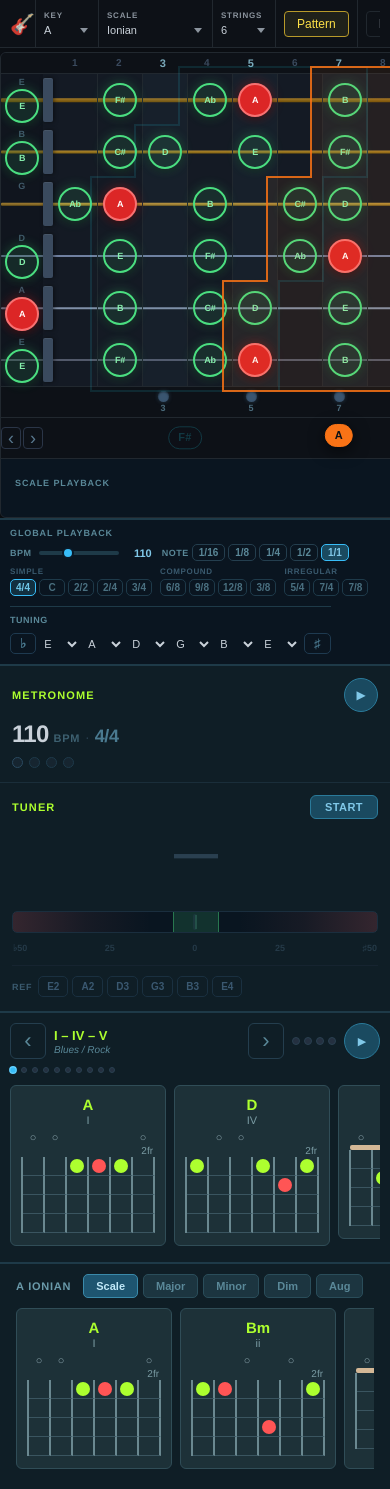
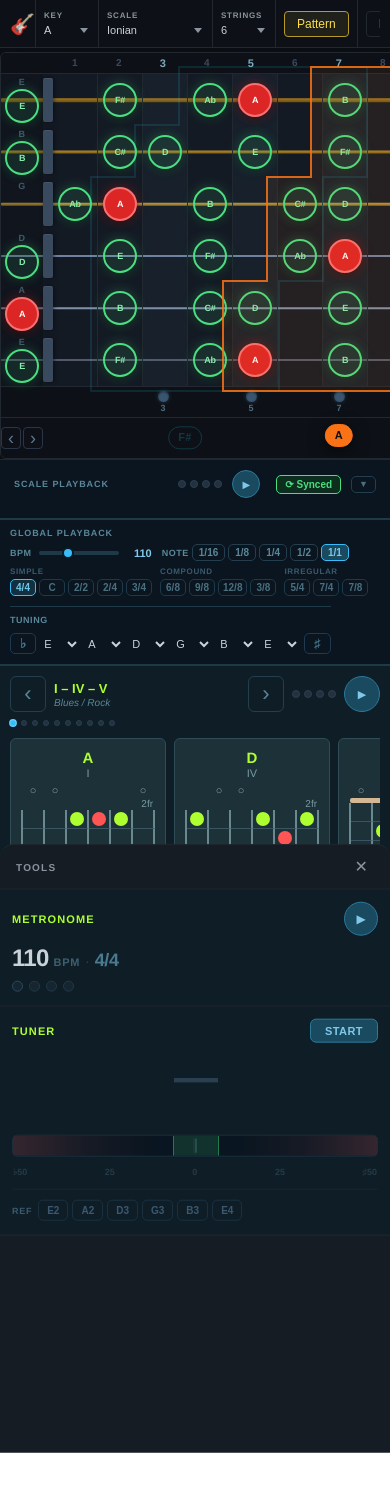
Before and after one commit to rpowell5064/modes, a React (Create React App) app: page / in a window 390 px wide. After the commit the page ends 1142 px from the top, so only its background shows below. Built offline with nearby package versions, Linux system fonts and the light colour scheme.

Commit message:
ui enhancements

```diff
--- a/src/App.css
+++ b/src/App.css
@@ -218,7 +218,9 @@
     overflow-y: hidden;
     -webkit-overflow-scrolling: touch;
     padding: 4px 0 0;
-    touch-action: pan-x;
+    /* pan-x + pan-y: horizontal scroll works within the area, vertical
+       pan has no scrollable content here so it propagates to the page. */
+    touch-action: pan-x pan-y;
     /* Stop "bounce to go back" gesture from firing at scroll edges */
     overscroll-behavior-x: contain;
   }
@@ -447,16 +449,100 @@
   .playback-ts-btn     { padding: 2px 4px; font-size: 10px; min-width: 26px; }
 }
 
-/* ── Tools row: metronome + tuner side-by-side ───────────────────────────── */
-.tools-row {
+/* ── Slide-out Tools Panel ───────────────────────────────────────────────── */
+.tools-panel-overlay {
+  position: fixed;
+  inset: 0;
+  background: rgba(0, 0, 0, 0.55);
+  z-index: 10000;
+  opacity: 0;
+  pointer-events: none;
+  transition: opacity 0.25s;
+}
+
+.tools-panel-overlay--open {
+  opacity: 1;
+  pointer-events: auto;
+}
+
+.tools-panel {
+  position: fixed;
+  top: var(--nav-h);
+  right: 0;
+  bottom: 0;
+  width: 380px;
+  max-width: 100vw;
+  background: var(--bg-panel);
+  border-left: 1px solid var(--border);
+  z-index: 10001;
+  overflow-y: auto;
+  transform: translateX(100%);
+  transition: transform 0.28s cubic-bezier(0.4, 0, 0.2, 1);
   display: flex;
-  flex-direction: row;
-  align-items: stretch;
+  flex-direction: column;
+}
+
+.tools-panel--open {
+  transform: translateX(0);
+}
+
+.tools-panel-header {
+  display: flex;
+  align-items: center;
+  justify-content: space-between;
+  padding: 10px 16px;
+  border-bottom: 1px solid var(--border);
+  flex-shrink: 0;
+}
+
+.tools-panel-title {
+  font-size: 10px;
+  font-weight: 700;
+  letter-spacing: 0.12em;
+  text-transform: uppercase;
+  color: var(--text-2);
+}
+
+.tools-panel-close {
+  background: none;
+  border: none;
+  color: var(--text-2);
+  font-size: 16px;
+  line-height: 1;
+  cursor: pointer;
+  padding: 4px 6px;
+  border-radius: 4px;
+  transition: color 0.15s;
+}
+
+.tools-panel-close:hover {
+  color: var(--text-1);
+}
+
+/* Suppress top border on the first component inside the panel */
+.tools-panel .metronome-section,
+.tools-panel .tuner-section {
+  border-top: none;
+  border-bottom: 1px solid var(--border);
+  flex: unset;
 }
 
 @media (max-width: 600px) {
-  .tools-row {
-    flex-direction: column;
+  .tools-panel {
+    top: auto;
+    left: 0;
+    right: 0;
+    bottom: 0;
+    width: 100%;
+    height: 72vh;
+    border-left: none;
+    border-top: 1px solid var(--border);
+    transform: translateY(100%);
+    border-radius: 14px 14px 0 0;
+  }
+
+  .tools-panel--open {
+    transform: translateY(0);
   }
 }
 
--- a/src/App.tsx
+++ b/src/App.tsx
@@ -17,14 +17,15 @@ import {
 
 interface IMode { keySig: number, mode: number };
 interface IModeState {
-    keySig:      number;
-    mode:        number;
-    numOfStrings: number;
-    tuning:      number[];
-    showPattern: boolean;
-    bpm:         number;
-    timeSig:     TimeSig;
-    noteLength:  NoteLength;
+    keySig:         number;
+    mode:           number;
+    numOfStrings:   number;
+    tuning:         number[];
+    showPattern:    boolean;
+    bpm:            number;
+    timeSig:        TimeSig;
+    noteLength:     NoteLength;
+    toolsPanelOpen: boolean;
 }
 
 const DEFAULT_TUNINGS: Record<number, number[]> = {
@@ -49,14 +50,15 @@ export default class App extends React.Component<{}, IModeState> {
   constructor(props: IMode) {
     super(props);
     this.state = {
-      keySig:       57,
-      mode:         0,
-      numOfStrings: 6,
-      tuning:       DEFAULT_TUNINGS[6],
-      showPattern:  true,
-      bpm:          DEFAULT_BPM,
-      timeSig:      ALL_TIME_SIGS[0],
-      noteLength:   DEFAULT_NOTE_LEN,
+      keySig:         57,
+      mode:           0,
+      numOfStrings:   6,
+      tuning:         DEFAULT_TUNINGS[6],
+      showPattern:    true,
+      bpm:            DEFAULT_BPM,
+      timeSig:        ALL_TIME_SIGS[0],
+      noteLength:     DEFAULT_NOTE_LEN,
+      toolsPanelOpen: false,
     } as IModeState;
   }
 
@@ -107,7 +109,7 @@ export default class App extends React.Component<{}, IModeState> {
       </select>
     ));
 
-    const { bpm, timeSig, noteLength } = this.state;
+    const { bpm, timeSig, noteLength, toolsPanelOpen } = this.state;
 
     return (
       <div className="App">
@@ -157,6 +159,16 @@ export default class App extends React.Component<{}, IModeState> {
                 PDF
               </button>
             </div>
+            <div className="nav-control-group">
+              <button
+                type='button'
+                className={`button${toolsPanelOpen ? ' active' : ''}`}
+                onClick={ () => this.setState(s => ({ toolsPanelOpen: !s.toolsPanelOpen })) }
+                title='Metronome & Tuner'
+              >
+                🎛 Tools
+              </button>
+            </div>
           </div>
         </nav>
 
@@ -184,6 +196,9 @@ export default class App extends React.Component<{}, IModeState> {
             noteLength={ this.state.noteLength }
           />
         </div>
+
+        {/* Portal target for Scale Playback controls — outside horizontal scroll */}
+        <div id="scale-ctrl-root" />
 
         {/* Shared playback controls — one set for the whole page */}
         <div className="playback-bar">
@@ -251,7 +266,20 @@ export default class App extends React.Component<{}, IModeState> {
           </div>{/* end playback-bar-body */}
         </div>
 
-        <div className="tools-row">
+        {/* ── Slide-out Tools Panel ───────────────────────────────────── */}
+        <div
+          className={`tools-panel-overlay${toolsPanelOpen ? ' tools-panel-overlay--open' : ''}`}
+          onClick={ () => this.setState({ toolsPanelOpen: false }) }
+        />
+        <div className={`tools-panel${toolsPanelOpen ? ' tools-panel--open' : ''}`}>
+          <div className="tools-panel-header">
+            <span className="tools-panel-title">Tools</span>
+            <button
+              className="tools-panel-close"
+              onClick={ () => this.setState({ toolsPanelOpen: false }) }
+              aria-label="Close tools panel"
+            >✕</button>
+          </div>
           <MetronomeSection guitarService={this.guitarService} bpm={bpm} timeSig={timeSig} />
           <TunerSection     guitarService={this.guitarService} tuning={this.state.tuning} />
         </div>
--- a/src/components/fretboard/Fretboard.tsx
+++ b/src/components/fretboard/Fretboard.tsx
@@ -1,4 +1,5 @@
 import React from 'react';
+import ReactDOM from 'react-dom';
 import { Note } from '../note/Note';
 import './Fretboard.css';
 import { Modes } from '../../models/modes';
@@ -490,7 +491,7 @@ export class Fretboard extends React.Component<IFretboard, FretboardState> {
 
     const positions = showPattern ? this.computePositions() : [];
 
-    return (
+    const fretboardEl = (
       <div className="fretboard">
 
         {/* ── Pattern overlay ─────────────────────────────────────────── */}
@@ -620,8 +621,12 @@ export class Fretboard extends React.Component<IFretboard, FretboardState> {
           </div>
         )}
 
-        {/* ── Scale Playback Controls ──────────────────────────────────── */}
-        {showPattern && (
+      </div>
+    );
+
+    // ── Scale Playback Controls — portaled outside the scroll container ──────
+    const scaleCtrlRoot = document.getElementById('scale-ctrl-root');
+    const scaleCtrl = showPattern ? (
       <div className="fb-scale-ctrl">
 
         {/* Always-visible row: title · beat dots · play · sync · expand */}
@@ -707,9 +712,15 @@ export class Fretboard extends React.Component<IFretboard, FretboardState> {
         )}
 
       </div>
-        )}
+    ) : null;
 
-      </div>
+    return (
+      <>
+        {fretboardEl}
+        {scaleCtrl && scaleCtrlRoot
+          ? ReactDOM.createPortal(scaleCtrl, scaleCtrlRoot)
+          : scaleCtrl}
+      </>
     );
   }
 }
--- a/src/index.css
+++ b/src/index.css
@@ -4,3 +4,11 @@ body {
   -webkit-font-smoothing: antialiased;
   -moz-osx-font-smoothing: grayscale;
 }
+
+/* ── Hide scrollbars globally ────────────────────────────────────────────── */
+* {
+  scrollbar-width: none;
+}
+*::-webkit-scrollbar {
+  display: none;
+}
```
Lines whose indentation alone changed are shown as unchanged.
